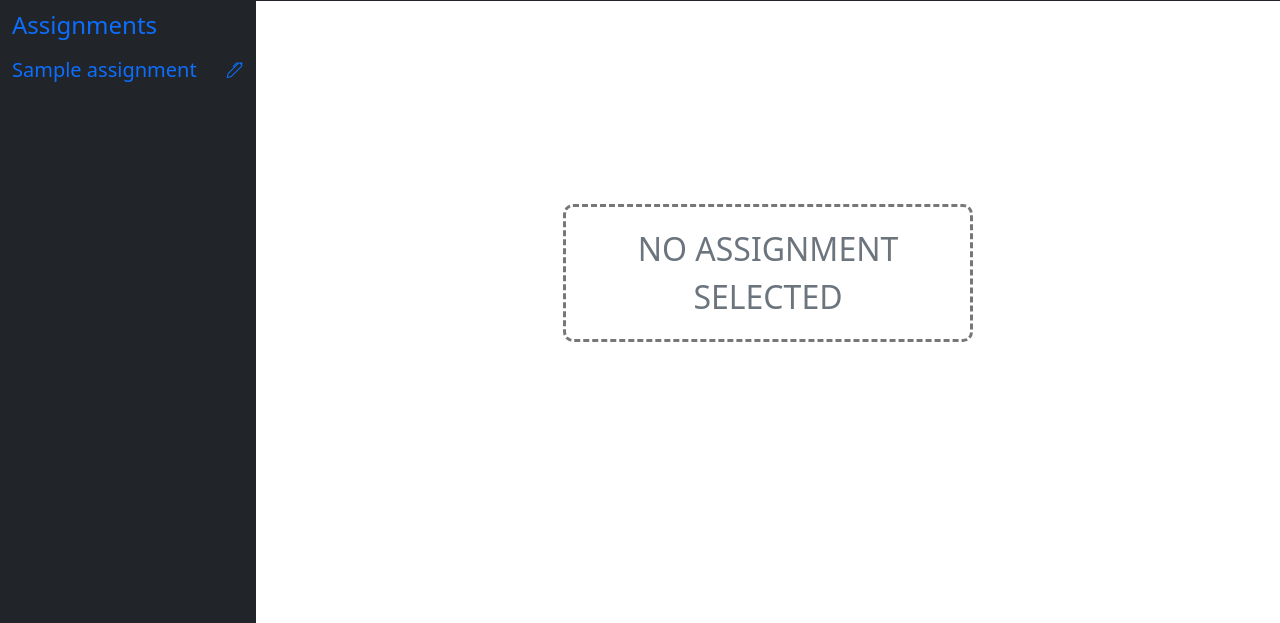
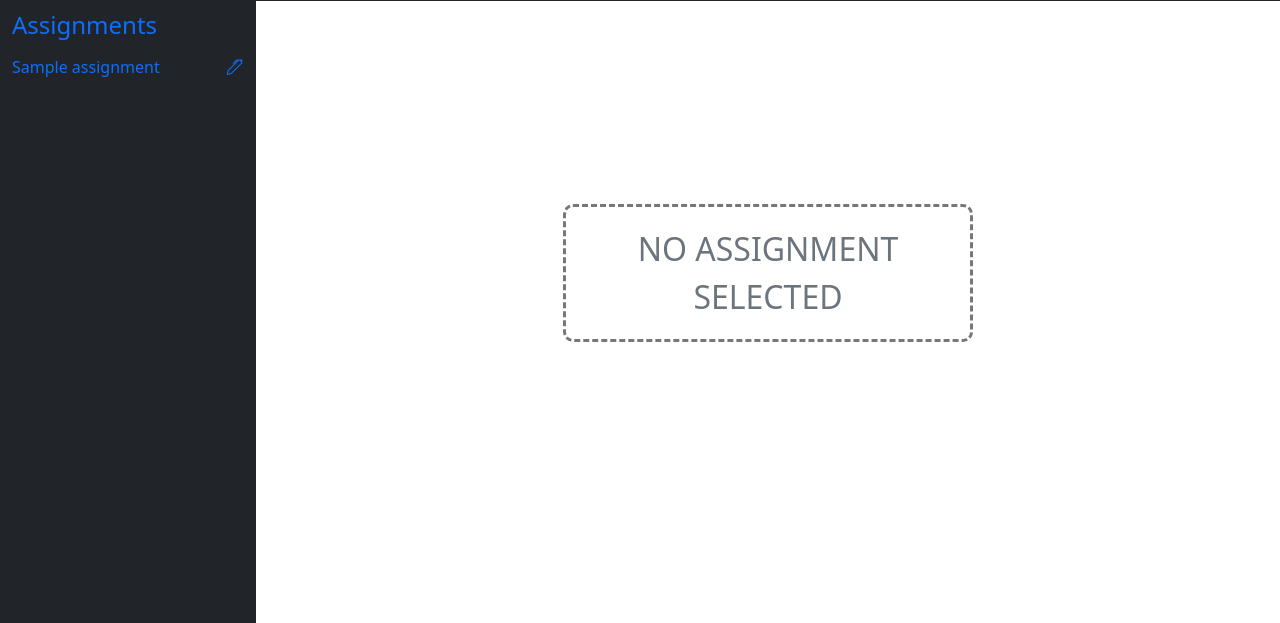
Before and after one commit to jonathanvevance/ta_grader, a Django app: page /all_assignments/ in a window 1280 px wide. Shown: the part 56-679 px from the top of the page. Run offline with Django 3.2, Linux system fonts and the light colour scheme; tables that the repository leaves empty hold one stand-in row (values such as "Sample post"); some libraries are stand-ins or nearby versions.

Commit message:
minor change

```diff
--- a/setter/templates/setter/assignments.html
+++ b/setter/templates/setter/assignments.html
@@ -18,7 +18,7 @@
         {% for assignment in all_assignments %}
         <div class="row {% if this_assignment == assignment %}active-border{% endif %} ">
             <a href="{% url 'setter:assignment-id' assignment.id %}"
-                class="nav-link hover-glow lead text-primary text-start col-md-10 px-2">
+                class="nav-link hover-glow fs-6 text-primary text-start col-md-10 px-2">
                 <span class="ms-1">{{ assignment.title }}</span></a>
             <a href="#rename-assignment-{{ assignment.id }}" data-bs-toggle="modal"
                 data-bs-target="#rename-assignment-{{ assignment.id }}"
```
